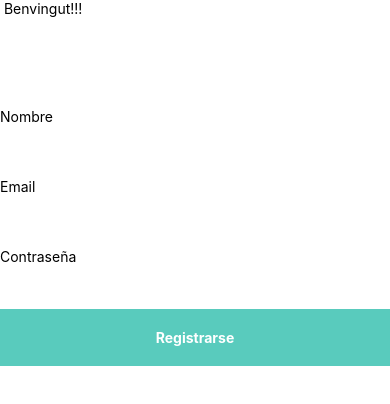
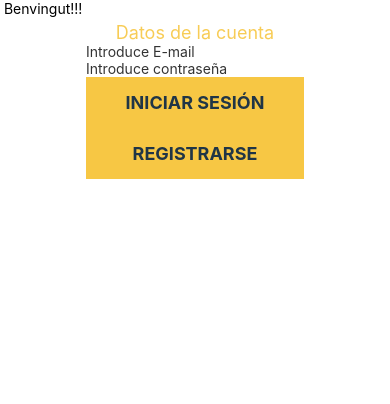
Before and after one commit to jose5598vlc/trabajoManel, a React Native app in the folder Proyecto/: screen / in a window 390 px wide. Shown: the top 404 px of the page. Built offline with nearby package versions, Linux system fonts and the light colour scheme.

Commit message:
Corrigiendo errores con Manel sobre la interfaz login

```diff
--- a/Proyecto/App.js
+++ b/Proyecto/App.js
@@ -1,5 +1,3 @@
-
-
 import React, {Component} from 'react';
 import { View, Text } from "react-native";
 import Register from './components/Register';
@@ -13,7 +11,7 @@ export default class App extends Component {
     return(
       <View>
         <Text> Benvingut!!!</Text>
-        <Register></Register>
+        <Login></Login>
       </View>
     )
   }
--- a/Proyecto/components/login.js
+++ b/Proyecto/components/login.js
@@ -1,30 +1,27 @@
-import React, {Component} from 'react';
-import {StyleSheet, Text, View, Image, TouchableWithoutFeedback,
-TextInput, SafeAreaView, Keyboard, TouchableOpacity, KeyboardAvoidingView} from 'react-native';
+import React, { Component } from 'react';
+import {
+    StyleSheet, Text, View, Image, TouchableWithoutFeedback,
+    TextInput, SafeAreaView, Keyboard, TouchableOpacity, KeyboardAvoidingView
+} from 'react-native';
 
 export default class login extends Component {
     render() {
         return (
-            <SafeAreaView style={styles.container}>
-                <KeyboardAvoidingView behavior='padding' style={styles.container}>
-                    <TouchableWithoutFeedback style={styles.container} onPress={Keyboard.dismiss}>
-            <View style={styles.logoContainer}>
-                <View style={styles.logoContainer}>
+            <View style={{ alignItems: 'center' }}>
+                <Text style={styles.title}>Datos de la cuenta</Text>
 
-                <Text style={styles.title}>Datos de la cuenta</Text>
-                </View>
-                <View style={styles.infoContainer}>
+                <View style={{}}>
 
-                <TextInput style={styles.input}
+                    <TextInput style={{}}
                         placeholder="Introduce E-mail"
-                placeholderTextColor='rgba(255,255,255,0.8)'
+                        placeholderTextColor='rgba(0,0,0,0.8)'
                         keyboardType='email-address'
                         autoCorrect={false}>
                     </TextInput>
 
-                <TextInput style={styles.input}
+                    <TextInput style={{}}
                         placeholder="Introduce contraseña"
-                placeholderTextColor='rgba(255,255,255,0.8)'
+                        placeholderTextColor='rgba(0,0,0,0.8)'
                         returnKeyType='go'
                         secureTextEntry
                         autoCorrect={false}>
@@ -33,8 +30,7 @@ export default class login extends Component {
                     <TouchableOpacity style={styles.buttonContainer}>
                         <Text style={styles.buttonText}>INICIAR SESIÓN</Text>
                     </TouchableOpacity>
-                 <br>
-                </br>
+
                     <TouchableOpacity style={styles.buttonContainer}>
                         <Text style={styles.buttonText}>REGISTRARSE</Text>
                     </TouchableOpacity>
@@ -42,28 +38,12 @@ export default class login extends Component {
                 </View>
             </View>
 
-            </TouchableWithoutFeedback>
-            </KeyboardAvoidingView>
-            </SafeAreaView>
         )
     }
 }
 
 const styles = StyleSheet.create({
-    container: {
-        flex: 1,
-        backgroundColor: 'rgb(32, 53, 70)',
-        flexDirection: 'column',
-    },
-    logoContainer: {
-        alignItems: 'center',
-        justifyContent: 'center',
-        flex: 0.8
-    },
-    logo: {
-        width: 128,
-        height: 56,
-    },
+
     title: {
         color: '#f7c744',
         fontSize: 18,
@@ -71,6 +51,7 @@ const styles = StyleSheet.create({
         marginTop: 5,
         opacity: 0.9
     },
+
     infoContainer: {
         position: 'absolute',
         left: 0,
--- a/Proyecto/components/register.js
+++ b/Proyecto/components/register.js
@@ -23,14 +23,14 @@ export default class Register extends React.Component {
 
 
   registraUsuario() {
-        fetch('http://localhost:3001/usuarios', {
+        fetch('http://localhost:3001/usuarios/', {
   method: 'POST',
   headers: {
     Accept: 'application/json',
     'Content-Type': 'application/json',
   },
   body: JSON.stringify({
-    idUsu: this.id,
+    id: '',
     userName: this.userName,
     email: this.email,
     contrasenya: this.contrasenya,
--- a/Proyecto/database.json
+++ b/Proyecto/database.json
@@ -1,21 +1,21 @@
 {
     "usuarios": [
       {
-        "idUsu": 1,
+        "id": 1,
         "userName": "Xavi",
         "email": "XaviCanovas@gmail.com",
         "contrasenya": "123"
 
       },
       {
-        "idUsu": 2,
+        "id": 2,
         "userName": "Jose",
         "nombre": "Jose5598vlc@gmail.com",
         "contrasenya": "123"
 
       },
       {
-        "idUsu": 3,
+        "id": 3,
         "userName": "Pepe",
         "nombre": "PepeMonleon@gmail.com",
         "contrasenya": "123"
```
Lines whose indentation alone changed are shown as unchanged.
